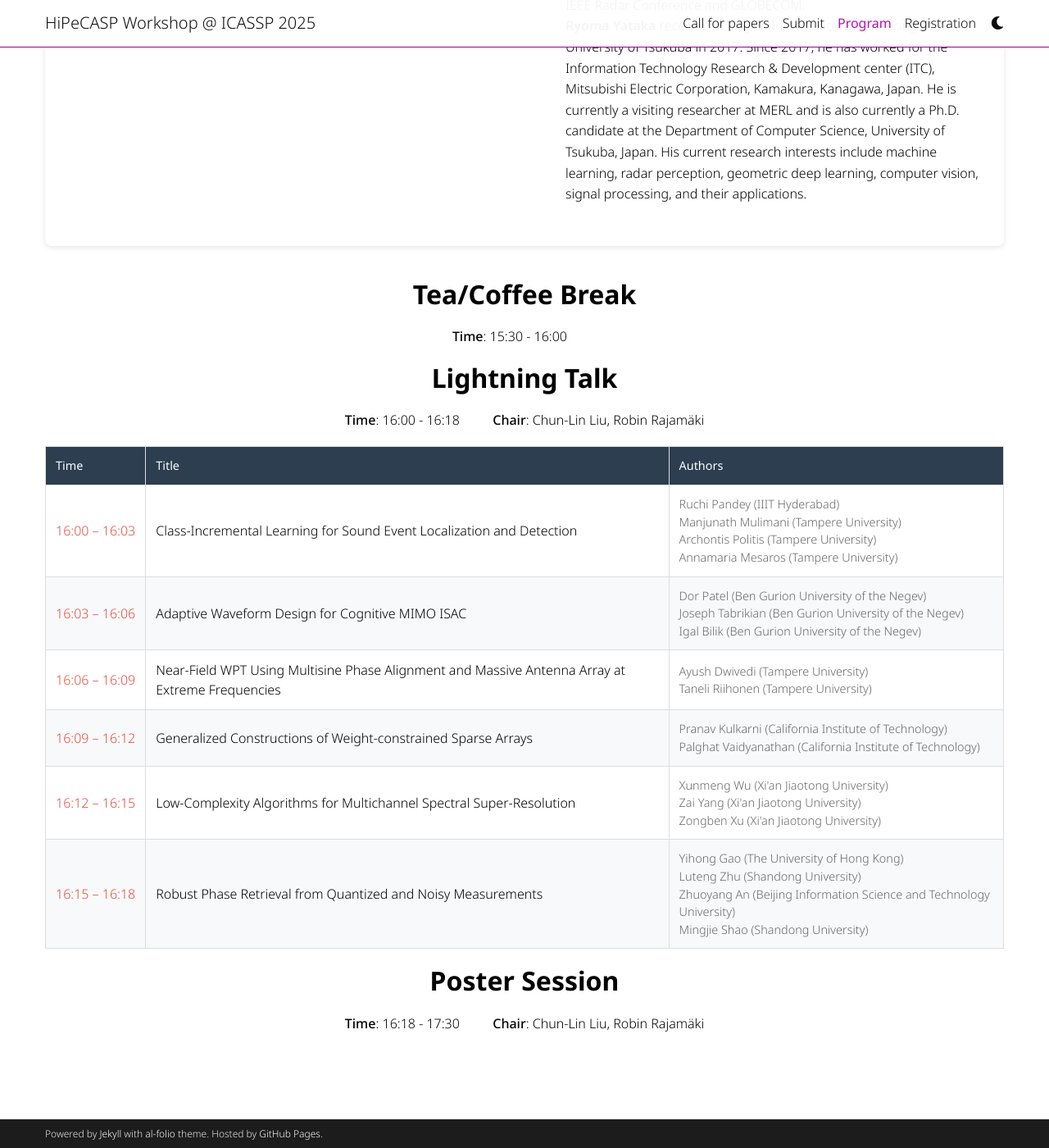
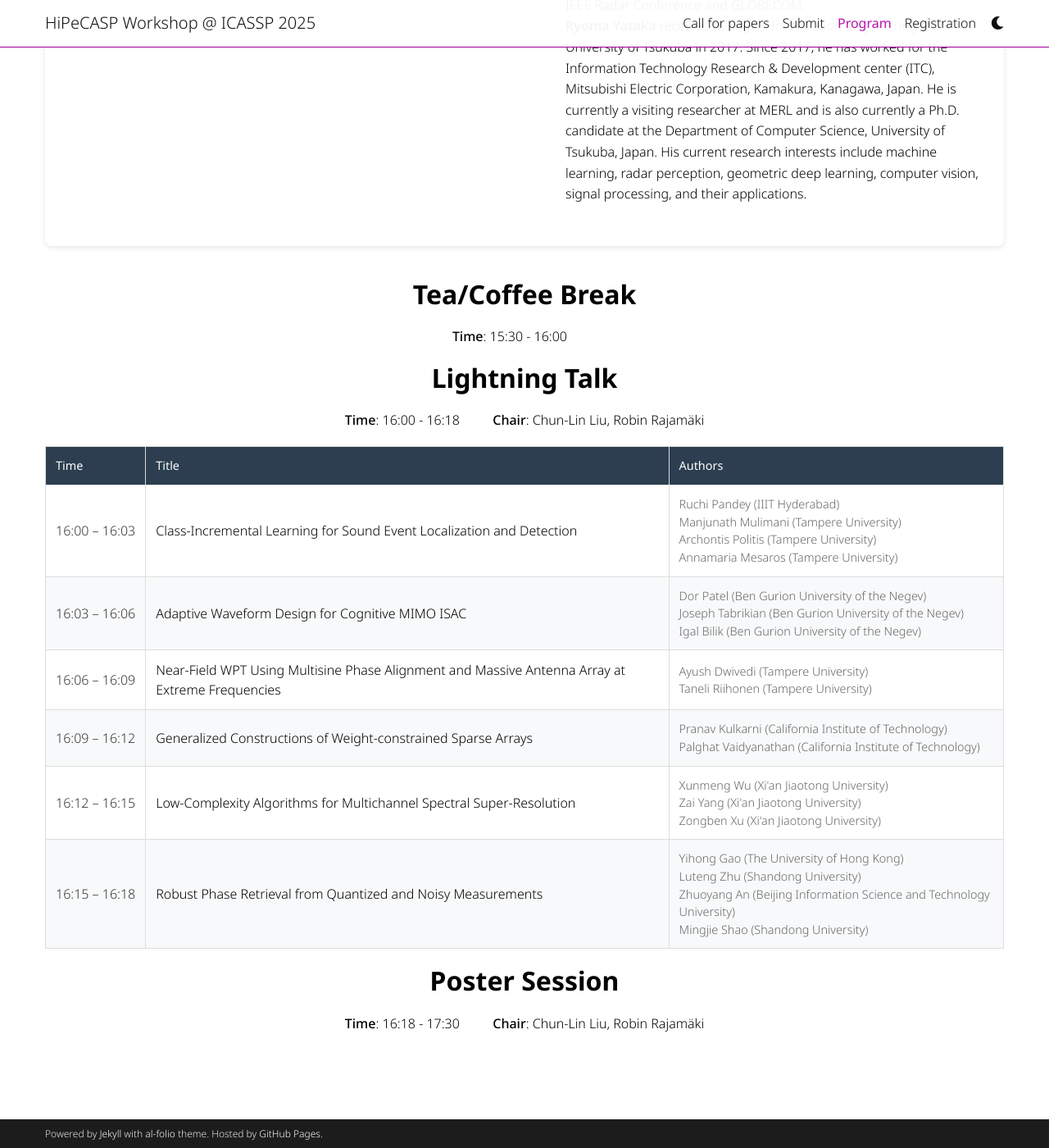
Before and after one commit to signal-process/signal-process.github.io, a Jekyll site: the page built from _pages/program.md, in a window 1280 px wide and 1400 px high, scrolled down 1795 px. Shown: the whole window at 82% size. Built offline with Jekyll 4.4.1, drawn with Linux system fonts in a browser that asks for light colours; comment, search, counter and statistics services are not loaded; a style sheet for code colours, icons or effects is not loaded.

Commit message:
Update schedule.html

```diff
--- a/_includes/schedule.html
+++ b/_includes/schedule.html
@@ -6,7 +6,7 @@
             --table-header-color: white;
             --table-row-even-bg: #f8f9fa;
             --table-text-color: #333;
-            --table-time-color: #e74c3c;
+            --table-time-color: #333;
             --table-author-color: #666;
         }
 
@@ -16,7 +16,7 @@
             --table-header-color: #ffffff;
             --table-row-even-bg: #2d2d2d;
             --table-text-color: #e0e0e0;
-            --table-time-color: #ff6b6b;
+            --table-time-color: #ffffff;
             --table-author-color: #b0b0b0;
         }
 
```
